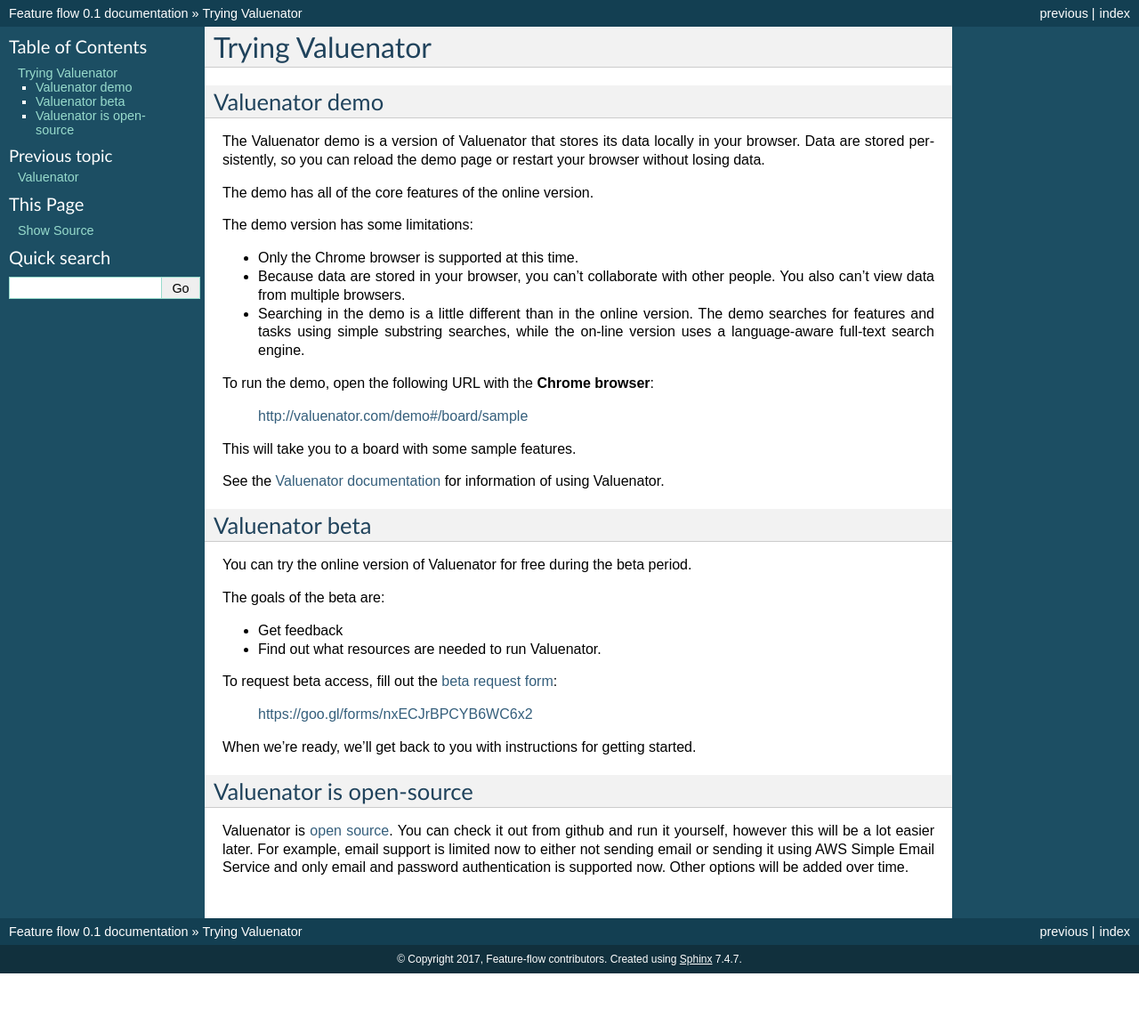
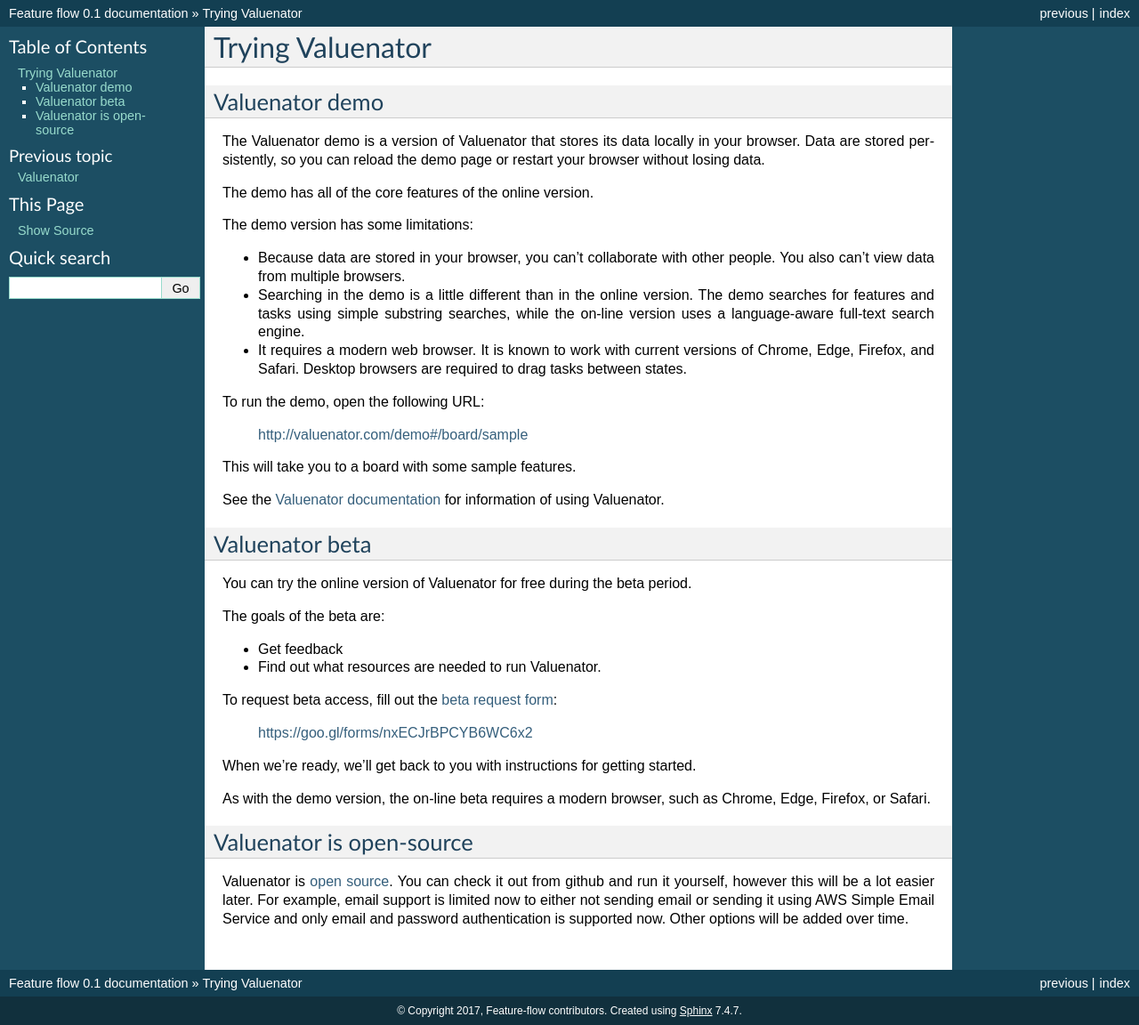
Before and after one commit to feature-flow/twotieredkanban, a Sphinx documentation site: the page built from doc/try.rst, in a window 1280 px wide. Shown: the whole page at 89% size. Built offline with Sphinx 7.4.7, drawn with Linux system fonts in a browser that asks for light colours; before the commit the page ends 1094 px from its top, so only the background shows below that.

Commit message:
Update browser requirements.

```diff
--- a/doc/try.rst
+++ b/doc/try.rst
@@ -15,8 +15,6 @@
 
 The demo version has some limitations:
 
-- Only the Chrome browser is supported at this time.
-
 - Because data are stored in your browser, you can't collaborate with
   other people. You also can't view data from multiple browsers.
 
@@ -25,7 +23,11 @@
   substring searches, while the on-line version uses a language-aware
   full-text search engine.
 
-To run the demo, open the following URL with the **Chrome browser**:
+- It requires a modern web browser.  It is known to work with current
+  versions of Chrome, Edge, Firefox, and Safari.  Desktop browsers are
+  required to drag tasks between states.
+
+To run the demo, open the following URL:
 
   http://valuenator.com/demo#/board/sample
 
@@ -55,6 +57,9 @@
 When we're ready, we'll get back to you with instructions for getting
 started.
 
+As with the demo version, the on-line beta requires a modern browser,
+such as Chrome, Edge, Firefox, or Safari.
+
 Valuenator is open-source
 =========================
 
```
